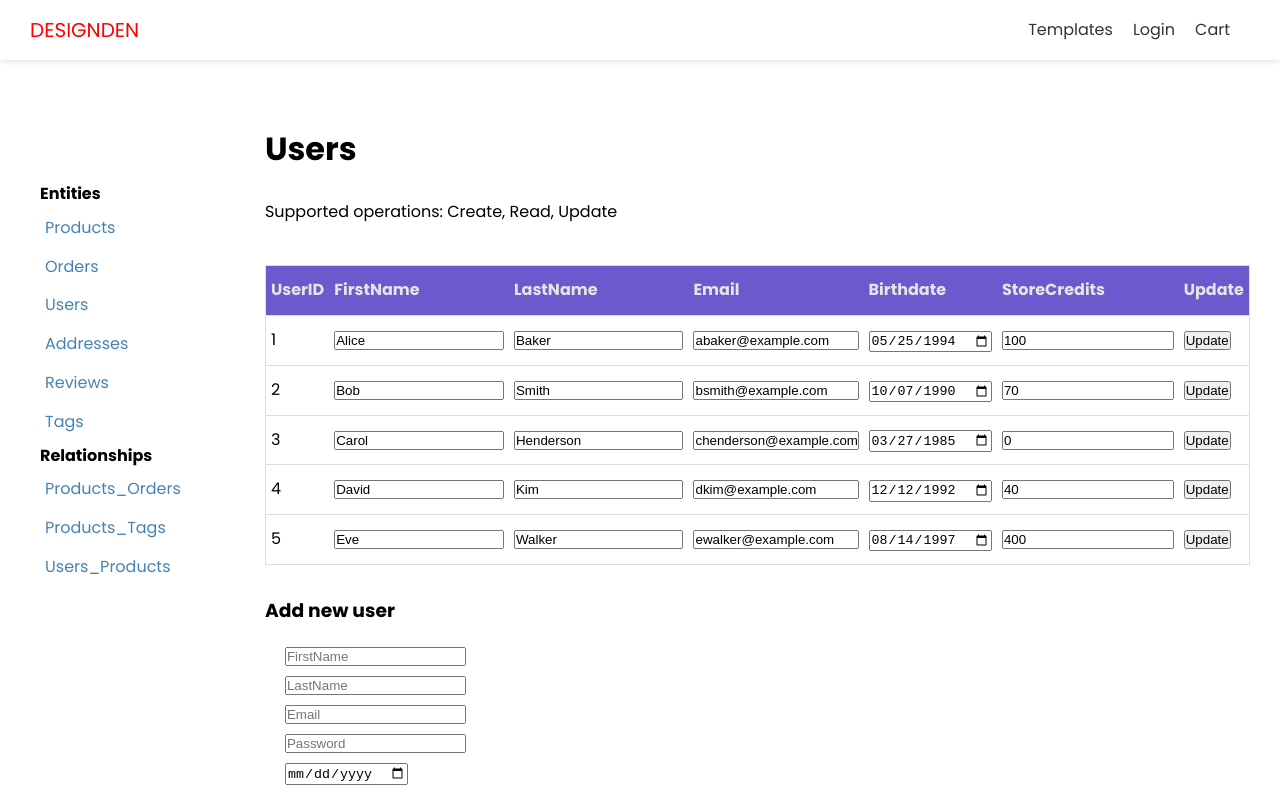
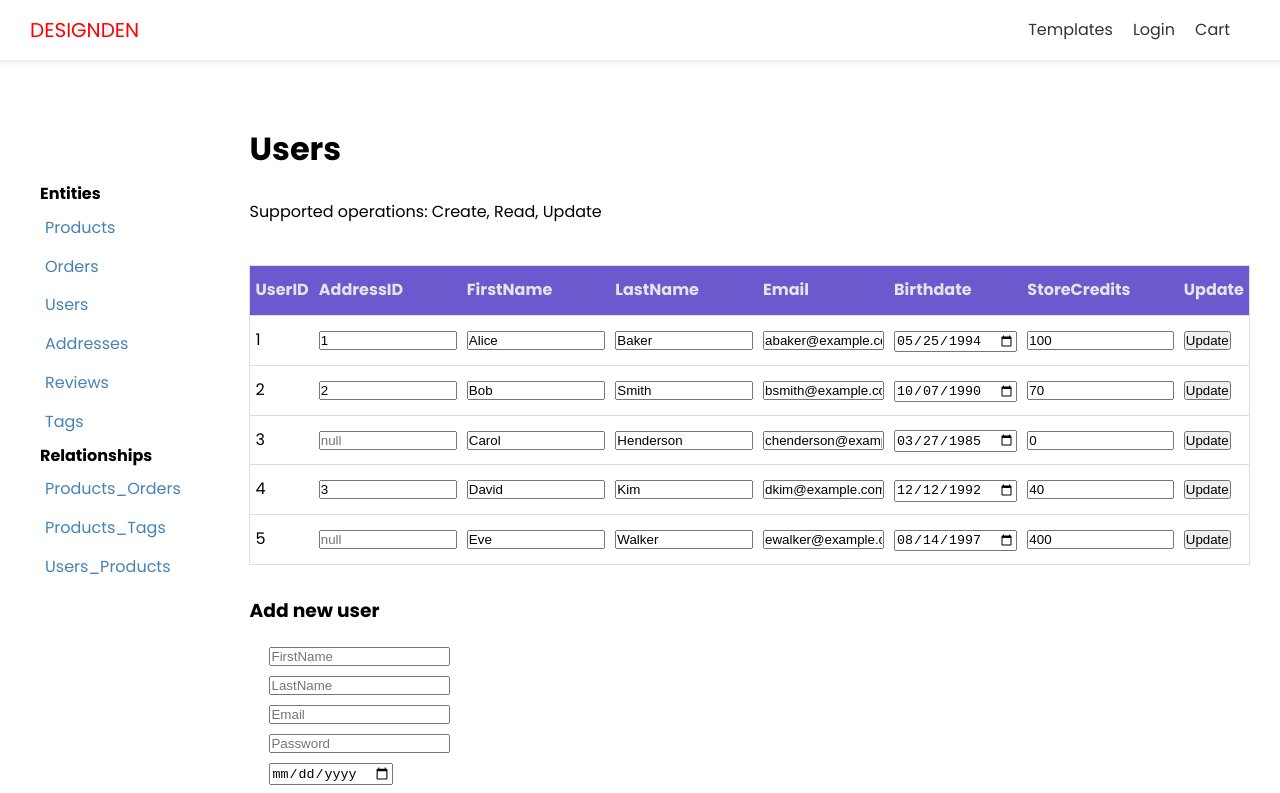
Before and after one commit to jonah0502/DesignDen, a Next.js app in the folder designden-frontend/: page /admin/users in a window 1280 px wide. Shown: the top 793 px of the page. Built offline with nearby package versions, Linux system fonts and the light colour scheme.

Commit message:
Add nullable addressID to users table

```diff
--- a/designden-frontend/pages/admin/users.js
+++ b/designden-frontend/pages/admin/users.js
@@ -4,6 +4,7 @@ import { useState } from "react";
 
 const userHeaders = [
   "UserID",
+  "AddressID",
   "FirstName",
   "LastName",
   "Email",
@@ -15,6 +16,7 @@ const userHeaders = [
 const usersData = [
   {
     id: 1,
+    addressID: 1,
     firstName: "Alice",
     lastName: "Baker",
     email: "abaker@example.com",
@@ -23,6 +25,7 @@ const usersData = [
   },
   {
     id: 2,
+    addressID: 2,
     firstName: "Bob",
     lastName: "Smith",
     email: "bsmith@example.com",
@@ -31,6 +34,7 @@ const usersData = [
   },
   {
     id: 3,
+    addressID: "null",
     firstName: "Carol",
     lastName: "Henderson",
     email: "chenderson@example.com",
@@ -39,6 +43,7 @@ const usersData = [
   },
   {
     id: 4,
+    addressID: 3,
     firstName: "David",
     lastName: "Kim",
     email: "dkim@example.com",
@@ -47,6 +52,7 @@ const usersData = [
   },
   {
     id: 5,
+    addressID: "null",
     firstName: "Eve",
     lastName: "Walker",
     email: "ewalker@example.com",
@@ -83,6 +89,15 @@ export default function UsersPage() {
             {users.map((user, index) => (
               <tr key={user.id}>
                 <td>{user.id}</td>
+                <td>
+                  <input
+                    type="number"
+                    name="addressID"
+                    value={user.addressID}
+                    placeholder="null"
+                    onChange={handleRowChange(index)}
+                  />
+                </td>
                 <td>
                   <input
                     type="text"
```
